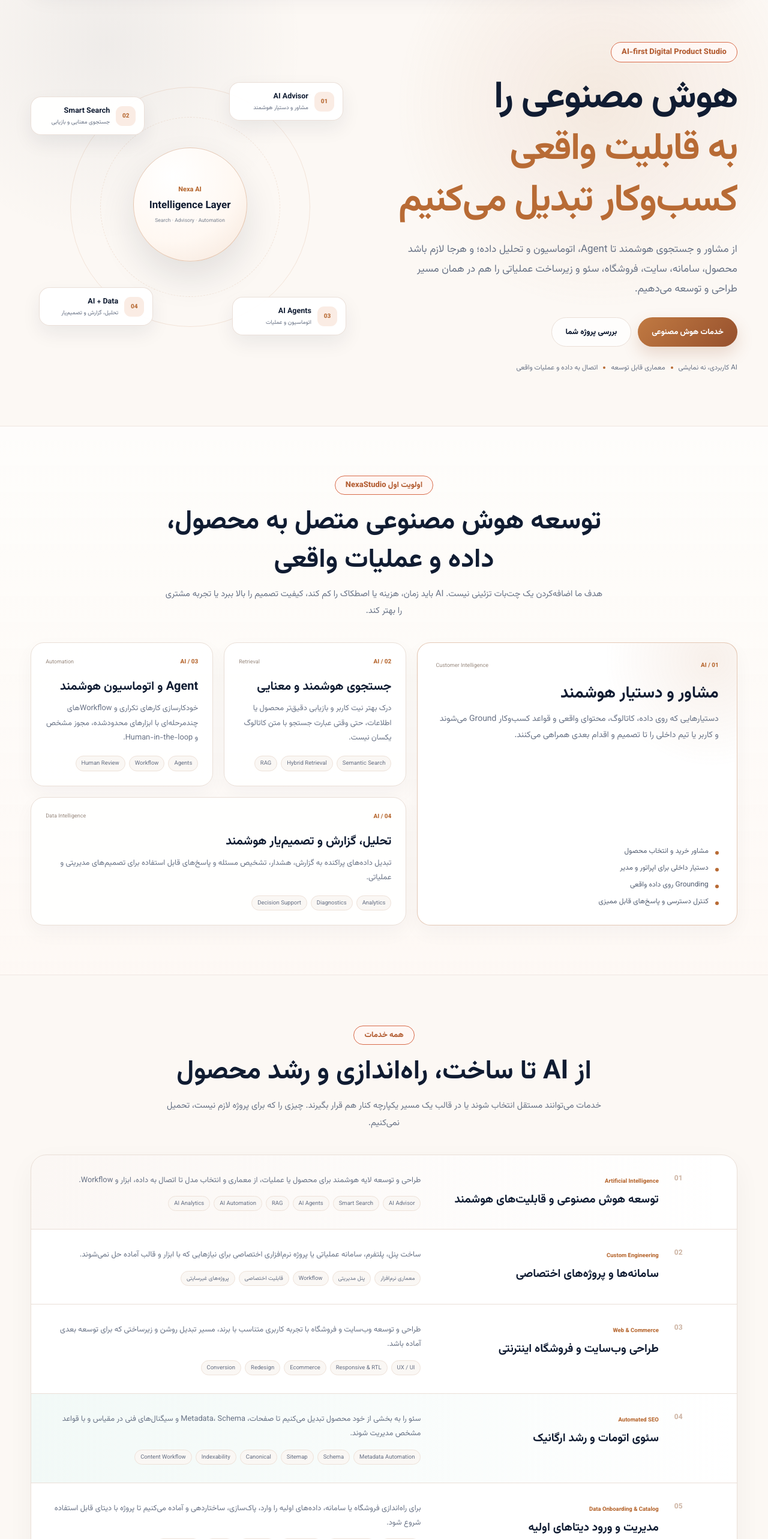
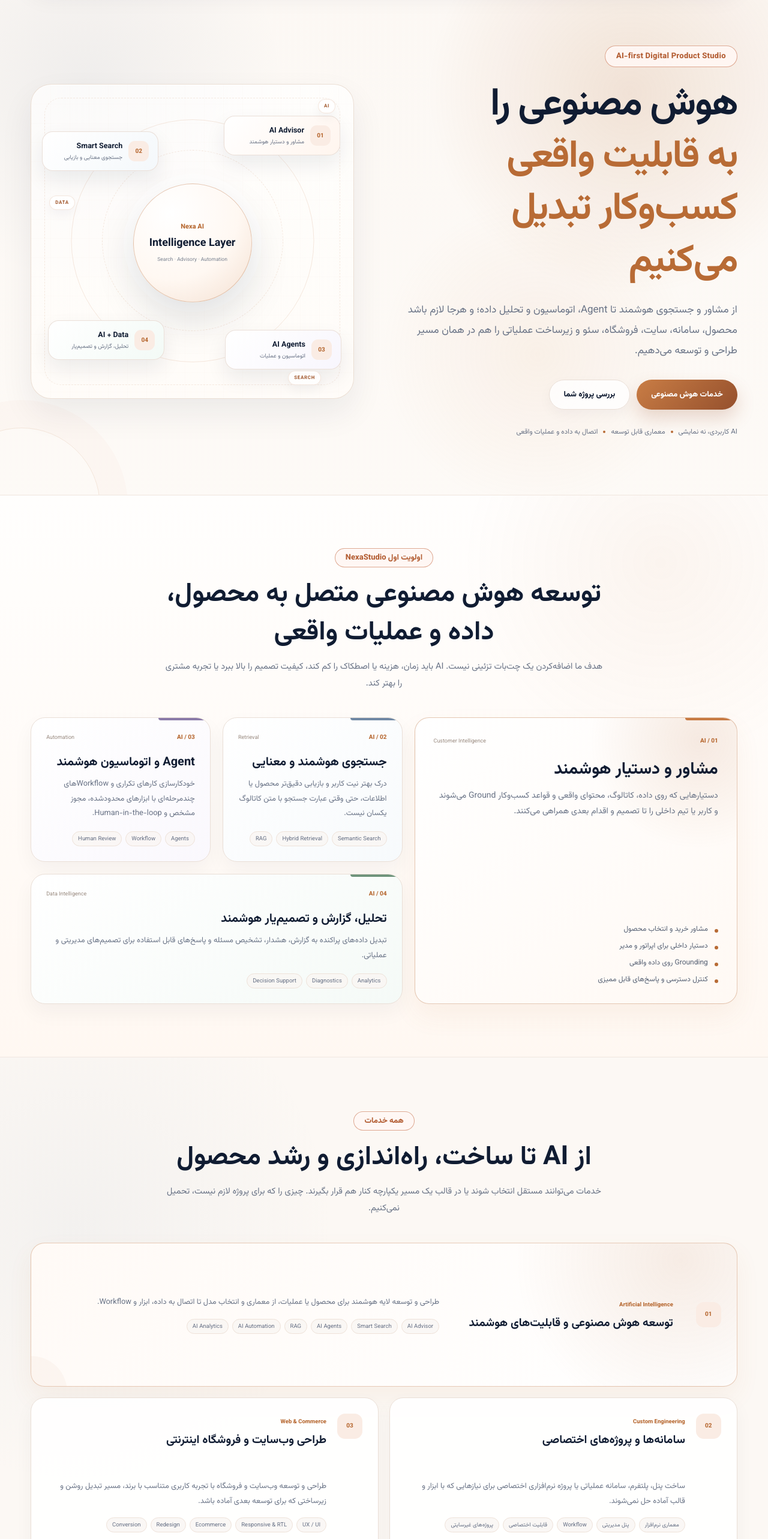
Before and after one commit to zohreksh/smartpilot, a Nuxt app: page /services in a window 1280 px wide. Shown: the part 100-2666 px from the top of the page at 60% size. Built offline with nearby package versions, Linux system fonts and the light colour scheme.

Commit message:
Add richer visual hierarchy to services page

```diff
--- a/pages/services.vue
+++ b/pages/services.vue
@@ -82,6 +82,9 @@
         </div>
 
         <div class="ai-visual" aria-label="حوزه‌های اصلی توسعه هوش مصنوعی">
+          <span class="visual-chip chip-one" aria-hidden="true">AI</span>
+          <span class="visual-chip chip-two" aria-hidden="true">DATA</span>
+          <span class="visual-chip chip-three" aria-hidden="true">SEARCH</span>
           <div class="ai-core">
             <span>Nexa AI</span>
             <strong>Intelligence Layer</strong>
@@ -226,7 +229,7 @@
         </div>
 
         <div class="service-list">
-          <article class="service-row service-featured">
+          <article class="service-row service-featured service-ai-card">
             <div class="service-number">01</div>
             <div class="service-title">
               <span>Artificial Intelligence</span>
@@ -290,7 +293,7 @@
             </div>
           </article>
 
-          <article class="service-row service-seo">
+          <article class="service-row service-seo service-seo-card">
             <div class="service-number">04</div>
             <div class="service-title">
               <span>Automated SEO</span>
@@ -312,7 +315,7 @@
             </div>
           </article>
 
-          <article class="service-row">
+          <article class="service-row service-data-card">
             <div class="service-number">05</div>
             <div class="service-title">
               <span>Data Onboarding & Catalog</span>
@@ -335,7 +338,7 @@
             </div>
           </article>
 
-          <article class="service-row">
+          <article class="service-row service-report-card">
             <div class="service-number">06</div>
             <div class="service-title">
               <span>Reporting & BI</span>
@@ -538,14 +541,15 @@
   min-height: 100vh;
   overflow-x: clip;
   direction: rtl;
-  background: var(--bg);
+  background:
+    linear-gradient(180deg, #fcf8f4 0%, #fffdfa 48%, #fcf8f4 100%);
   color: var(--text);
 }
 
 .services-hero {
   position: relative;
   overflow: hidden;
-  padding: 82px 0 88px;
+  padding: 88px 0 96px;
 }
 
 .services-hero::before {
@@ -553,8 +557,22 @@
   position: absolute;
   inset: 0;
   background:
-    radial-gradient(circle at 78% 26%, rgba(184, 107, 53, 0.11), transparent 30%),
-    radial-gradient(circle at 14% 12%, rgba(16, 28, 50, 0.055), transparent 26%);
+    radial-gradient(circle at 82% 20%, rgba(184, 107, 53, 0.16), transparent 27%),
+    radial-gradient(circle at 70% 72%, rgba(223, 170, 128, 0.12), transparent 24%),
+    radial-gradient(circle at 11% 18%, rgba(71, 93, 126, 0.07), transparent 25%);
+  pointer-events: none;
+}
+
+.services-hero::after {
+  content: "";
+  position: absolute;
+  width: 260px;
+  height: 260px;
+  left: -95px;
+  bottom: -150px;
+  border: 1px solid rgba(184, 107, 53, 0.14);
+  border-radius: 50%;
+  box-shadow: 0 0 0 46px rgba(184, 107, 53, 0.025);
   pointer-events: none;
 }
 
@@ -562,13 +580,13 @@
   position: relative;
   z-index: 1;
   display: grid;
-  grid-template-columns: minmax(0, 1.04fr) minmax(430px, 0.96fr);
-  gap: 72px;
+  grid-template-columns: minmax(0, 1.02fr) minmax(440px, 0.98fr);
+  gap: 78px;
   align-items: center;
 }
 
 .hero-copy {
-  max-width: 700px;
+  max-width: 710px;
 }
 
 .hero-eyebrow,
@@ -576,26 +594,28 @@
   display: inline-flex;
   align-items: center;
   width: fit-content;
-  border: 1px solid #d86b4a;
+  border: 1px solid rgba(196, 102, 63, 0.55);
   border-radius: 999px;
-  background: #fff7f4;
+  background: rgba(255, 247, 244, 0.92);
   color: #b45f35;
   font-size: 13px;
   font-weight: 800;
+  box-shadow: inset 0 1px 0 rgba(255, 255, 255, 0.9);
 }
 
 .hero-eyebrow {
-  padding: 6px 17px;
+  padding: 7px 18px;
   direction: ltr;
+  letter-spacing: 0.02em;
 }
 
 .hero-copy h1 {
-  max-width: 760px;
-  margin: 18px 0 20px;
+  max-width: 780px;
+  margin: 20px 0 20px;
   color: var(--text);
-  font-size: clamp(42px, 4.9vw, 66px);
-  line-height: 1.37;
-  letter-spacing: -0.025em;
+  font-size: clamp(43px, 5vw, 68px);
+  line-height: 1.36;
+  letter-spacing: -0.028em;
 }
 
 .hero-copy h1 strong {
@@ -604,18 +624,18 @@
 }
 
 .hero-lead {
-  max-width: 670px;
+  max-width: 680px;
   margin: 0;
   color: var(--muted);
   font-size: 17px;
-  line-height: 1.95;
+  line-height: 2;
 }
 
 .hero-actions {
   display: flex;
   flex-wrap: wrap;
   gap: 11px;
-  margin-top: 30px;
+  margin-top: 31px;
 }
 
 .primary-action,
@@ -623,8 +643,8 @@
   display: inline-flex;
   align-items: center;
   justify-content: center;
-  min-height: 49px;
-  padding: 12px 23px;
+  min-height: 50px;
+  padding: 12px 24px;
   border-radius: 999px;
   font-size: 13px;
   font-weight: 800;
@@ -632,15 +652,16 @@
 }
 
 .primary-action {
-  background: linear-gradient(135deg, #c17a42, #96502d);
+  background: linear-gradient(135deg, #c97d45, #95502d);
   color: #fff;
-  box-shadow: 0 12px 28px rgba(155, 84, 45, 0.2);
+  box-shadow: 0 14px 30px rgba(155, 84, 45, 0.22);
 }
 
 .secondary-action {
   border: 1px solid var(--line);
-  background: rgba(255, 255, 255, 0.75);
+  background: rgba(255, 255, 255, 0.82);
   color: var(--text);
+  box-shadow: 0 8px 22px rgba(16, 28, 50, 0.04);
 }
 
 .primary-action:hover,
@@ -653,7 +674,7 @@
   align-items: center;
   flex-wrap: wrap;
   gap: 9px;
-  margin-top: 26px;
+  margin-top: 28px;
   color: var(--muted);
   font-size: 11.5px;
 }
@@ -667,27 +688,75 @@
 
 .ai-visual {
   position: relative;
-  min-height: 510px;
+  min-height: 525px;
+  border-radius: 34px;
+  background:
+    linear-gradient(rgba(255, 255, 255, 0.72), rgba(255, 252, 249, 0.72)),
+    linear-gradient(90deg, rgba(184, 107, 53, 0.055) 1px, transparent 1px),
+    linear-gradient(rgba(184, 107, 53, 0.055) 1px, transparent 1px);
+  background-size: auto, 32px 32px, 32px 32px;
+  border: 1px solid rgba(230, 214, 202, 0.78);
+  box-shadow:
+    0 24px 55px rgba(16, 28, 50, 0.07),
+    inset 0 1px 0 rgba(255, 255, 255, 0.9);
+}
+
+.ai-visual::before {
+  content: "";
+  position: absolute;
+  inset: 22px;
+  border: 1px dashed rgba(184, 107, 53, 0.13);
+  border-radius: 28px;
+}
+
+.visual-chip {
+  position: absolute;
+  z-index: 5;
+  padding: 5px 9px;
+  border: 1px solid rgba(184, 107, 53, 0.16);
+  border-radius: 999px;
+  background: rgba(255, 255, 255, 0.84);
+  color: #a9653d;
+  font-size: 8px;
+  font-weight: 800;
+  letter-spacing: 0.08em;
+  box-shadow: 0 8px 18px rgba(16, 28, 50, 0.045);
+}
+
+.chip-one {
+  top: 24px;
+  right: 30px;
+}
+
+.chip-two {
+  left: 30px;
+  top: 185px;
+}
+
+.chip-three {
+  right: 54px;
+  bottom: 22px;
 }
 
 .ai-core {
   position: absolute;
   z-index: 3;
-  top: 155px;
+  top: 165px;
   right: 50%;
   display: flex;
-  width: 190px;
-  height: 190px;
+  width: 198px;
+  height: 198px;
   transform: translateX(50%);
   flex-direction: column;
   align-items: center;
   justify-content: center;
-  border: 1px solid rgba(184, 107, 53, 0.32);
+  border: 1px solid rgba(184, 107, 53, 0.34);
   border-radius: 50%;
   background:
-    radial-gradient(circle at 35% 25%, #fff, #fff8f2 58%, #f5e5d9 100%);
+    radial-gradient(circle at 32% 24%, #fff, #fff8f2 56%, #f3dfd0 100%);
   box-shadow:
-    0 28px 60px rgba(16, 28, 50, 0.11),
+    0 30px 66px rgba(16, 28, 50, 0.13),
+    0 0 0 16px rgba(255, 255, 255, 0.46),
     inset 0 1px 0 #fff;
   text-align: center;
 }
@@ -701,11 +770,11 @@
 .ai-core strong {
   margin-top: 5px;
   color: var(--text);
-  font-size: 17px;
+  font-size: 18px;
 }
 
 .ai-core small {
-  margin-top: 5px;
+  margin-top: 6px;
   color: #7c8492;
   font-size: 8.5px;
   direction: ltr;
@@ -715,21 +784,37 @@
   position: absolute;
   z-index: 4;
   display: flex;
-  min-width: 190px;
+  min-width: 194px;
   align-items: center;
   gap: 10px;
-  padding: 13px 14px;
-  border: 1px solid rgba(234, 223, 215, 0.95);
-  border-radius: 17px;
-  background: rgba(255, 255, 255, 0.94);
-  box-shadow: 0 13px 32px rgba(16, 28, 50, 0.07);
+  padding: 14px 15px;
+  border: 1px solid rgba(234, 223, 215, 0.94);
+  border-radius: 18px;
+  background: rgba(255, 255, 255, 0.95);
+  box-shadow: 0 15px 34px rgba(16, 28, 50, 0.075);
+}
+
+.ai-node:nth-of-type(1) {
+  background: linear-gradient(135deg, #fff, #fff5ee);
+}
+
+.ai-node:nth-of-type(2) {
+  background: linear-gradient(135deg, #fff, #f4f8fb);
+}
+
+.ai-node:nth-of-type(3) {
+  background: linear-gradient(135deg, #fff, #f8f6fd);
+}
+
+.ai-node:nth-of-type(4) {
+  background: linear-gradient(135deg, #fff, #f3faf6);
 }
 
 .ai-node > span {
   display: inline-flex;
   flex: none;
-  width: 33px;
-  height: 33px;
+  width: 34px;
+  height: 34px;
   align-items: center;
   justify-content: center;
   border-radius: 11px;
@@ -756,23 +841,23 @@
 }
 
 .node-advisor {
-  top: 46px;
-  right: 10px;
+  top: 52px;
+  right: 22px;
 }
 
 .node-search {
-  top: 70px;
-  left: 0;
+  top: 78px;
+  left: 18px;
 }
 
 .node-agent {
-  right: 5px;
-  bottom: 42px;
+  right: 20px;
+  bottom: 48px;
 }
 
 .node-data {
-  left: 14px;
-  bottom: 58px;
+  left: 28px;
+  bottom: 64px;
 }
 
 .visual-ring {
@@ -783,34 +868,35 @@
 }
 
 .ring-one {
-  width: 400px;
-  height: 400px;
-  top: 54px;
+  width: 405px;
+  height: 405px;
+  top: 58px;
   right: 50%;
   transform: translateX(50%);
 }
 
 .ring-two {
-  width: 300px;
-  height: 300px;
-  top: 104px;
+  width: 302px;
+  height: 302px;
+  top: 109px;
   right: 50%;
   transform: translateX(50%);
   border-style: dashed;
 }
 
 .ai-services-section {
-  padding: 82px 0;
-  border-top: 1px solid rgba(234, 223, 215, 0.7);
-  border-bottom: 1px solid rgba(234, 223, 215, 0.7);
+  padding: 88px 0;
+  border-top: 1px solid rgba(234, 223, 215, 0.72);
+  border-bottom: 1px solid rgba(234, 223, 215, 0.72);
   background:
-    linear-gradient(180deg, rgba(255, 255, 255, 0.64), rgba(255, 249, 245, 0.72));
+    radial-gradient(circle at 86% 12%, rgba(202, 126, 72, 0.07), transparent 24%),
+    linear-gradient(180deg, #fffefd 0%, #fff8f2 100%);
   scroll-margin-top: 110px;
 }
 
 .section-heading {
-  max-width: 830px;
-  margin: 0 auto 38px;
+  max-width: 840px;
+  margin: 0 auto 42px;
   text-align: center;
 }
 
@@ -840,38 +926,73 @@
 
 .ai-grid {
   display: grid;
-  grid-template-columns: minmax(340px, 0.92fr) minmax(0, 1.08fr);
-  gap: 18px;
+  grid-template-columns: minmax(350px, 0.93fr) minmax(0, 1.07fr);
+  gap: 20px;
 }
 
 .ai-side-grid {
   display: grid;
   grid-template-columns: 1fr 1fr;
-  gap: 18px;
+  gap: 20px;
 }
 
 .ai-feature {
+  position: relative;
+  overflow: hidden;
   min-width: 0;
-  padding: 24px;
+  padding: 25px;
   border: 1px solid var(--line);
-  border-radius: 22px;
-  background: rgba(255, 255, 255, 0.94);
-  box-shadow: 0 12px 32px rgba(16, 28, 50, 0.04);
+  border-radius: 24px;
+  background: rgba(255, 255, 255, 0.96);
+  box-shadow: 0 14px 34px rgba(16, 28, 50, 0.045);
+}
+
+.ai-feature::before {
+  content: "";
+  position: absolute;
+  top: 0;
+  right: 0;
+  width: 86px;
+  height: 4px;
+  border-radius: 0 0 0 999px;
+  background: #c77a43;
+}
+
+.ai-side-grid .ai-feature:nth-child(1)::before {
+  background: #7088a4;
+}
+
+.ai-side-grid .ai-feature:nth-child(2)::before {
+  background: #8a7aa8;
+}
+
+.ai-side-grid .ai-feature:nth-child(3)::before {
+  background: #6f947b;
 }
 
 .ai-feature-main {
   display: flex;
-  min-height: 445px;
+  min-height: 448px;
   flex-direction: column;
-  padding: 30px;
+  padding: 31px;
   border-color: rgba(184, 107, 53, 0.36);
   background:
-    radial-gradient(circle at 92% 6%, rgba(184, 107, 53, 0.1), transparent 27%),
-    #fff;
-}
-
-.ai-side-grid .ai-feature:last-child {
+    radial-gradient(circle at 88% 8%, rgba(184, 107, 53, 0.13), transparent 28%),
+    linear-gradient(145deg, #fff, #fff9f4);
+  box-shadow: 0 20px 44px rgba(184, 107, 53, 0.07);
+}
+
+.ai-side-grid .ai-feature:nth-child(1) {
+  background: linear-gradient(145deg, #fff, #f7fafc);
+}
+
+.ai-side-grid .ai-feature:nth-child(2) {
+  background: linear-gradient(145deg, #fff, #faf8fd);
+}
+
+.ai-side-grid .ai-feature:nth-child(3) {
   grid-column: 1 / -1;
+  background: linear-gradient(145deg, #fff, #f5faf7);
 }
 
 .feature-top {
@@ -901,7 +1022,7 @@
 }
 
 .ai-feature-main h3 {
-  font-size: 27px;
+  font-size: 28px;
 }
 
 .ai-feature p {
@@ -953,58 +1074,125 @@
   padding: 5px 9px;
   border: 1px solid #eee2d9;
   border-radius: 999px;
-  background: #faf7f4;
+  background: rgba(250, 247, 244, 0.9);
   color: #667085;
   font-size: 9.5px;
   line-height: 1.4;
 }
 
 .all-services-section {
-  padding: 84px 0;
+  padding: 90px 0;
+  background:
+    radial-gradient(circle at 10% 15%, rgba(101, 131, 161, 0.06), transparent 22%),
+    #fcf8f4;
   scroll-margin-top: 110px;
 }
 
 .service-list {
+  display: grid;
+  grid-template-columns: repeat(2, minmax(0, 1fr));
+  gap: 18px;
+}
+
+.service-row {
+  position: relative;
   overflow: hidden;
+  display: grid;
+  grid-template-columns: 44px minmax(0, 1fr);
+  gap: 10px 16px;
+  align-items: start;
+  min-width: 0;
+  min-height: 292px;
+  padding: 26px;
   border: 1px solid var(--line);
-  border-radius: 26px;
-  background: var(--surface);
-  box-shadow: 0 16px 46px rgba(16, 28, 50, 0.045);
-}
-
-.service-row {
-  display: grid;
-  grid-template-columns: 72px minmax(220px, 0.75fr) minmax(0, 1.25fr);
-  gap: 26px;
-  align-items: start;
-  padding: 30px 32px;
-  border-bottom: 1px solid var(--line);
-  transition: background 0.2s ease;
-}
-
-.service-row:last-child {
-  border-bottom: 0;
+  border-radius: 23px;
+  background: rgba(255, 255, 255, 0.94);
+  box-shadow: 0 12px 32px rgba(16, 28, 50, 0.04);
+  transition:
+    transform 0.22s ease,
+    box-shadow 0.22s ease,
+    border-color 0.22s ease;
+}
+
+.service-row::after {
+  content: "";
+  position: absolute;
+  width: 120px;
+  height: 120px;
+  left: -60px;
+  bottom: -70px;
+  border-radius: 50%;
+  background: rgba(184, 107, 53, 0.04);
 }
 
 .service-row:hover {
-  background: #fffbf8;
-}
-
-.service-featured {
+  transform: translateY(-4px);
+  border-color: rgba(184, 107, 53, 0.26);
+  box-shadow: 0 18px 42px rgba(16, 28, 50, 0.075);
+}
+
+.service-ai-card {
+  grid-column: 1 / -1;
+  min-height: 240px;
+  grid-template-columns: 58px minmax(230px, 0.72fr) minmax(0, 1.28fr);
+  gap: 22px;
+  align-items: center;
+  border-color: rgba(184, 107, 53, 0.34);
   background:
-    linear-gradient(90deg, rgba(184, 107, 53, 0.055), rgba(255, 255, 255, 0));
-}
-
-.service-seo {
+    radial-gradient(circle at 92% 12%, rgba(184, 107, 53, 0.12), transparent 25%),
+    linear-gradient(135deg, #fffaf6, #fff);
+  box-shadow: 0 18px 42px rgba(184, 107, 53, 0.07);
+}
+
+.service-seo-card {
   background:
-    linear-gradient(90deg, rgba(215, 237, 230, 0.32), rgba(255, 255, 255, 0));
+    linear-gradient(145deg, #fff, #f5faf7);
+  border-color: rgba(111, 148, 123, 0.26);
+}
+
+.service-data-card {
+  background:
+    linear-gradient(145deg, #fff, #f7f5fb);
+  border-color: rgba(138, 122, 168, 0.22);
+}
+
+.service-report-card {
+  background:
+    linear-gradient(145deg, #fff, #f5f8fb);
+  border-color: rgba(112, 136, 164, 0.22);
 }
 
 .service-number {
-  color: #cfb7a7;
-  font-size: 12px;
+  display: inline-flex;
+  width: 42px;
+  height: 42px;
+  align-items: center;
+  justify-content: center;
+  border-radius: 13px;
+  background: #faece4;
+  color: var(--accent);
+  font-size: 10px;
   font-weight: 800;
   direction: ltr;
+}
+
+.service-seo-card .service-number {
+  background: #edf5ef;
+  color: #5c8268;
+}
+
+.service-data-card .service-number {
+  background: #f1eef8;
+  color: #766890;
+}
+
+.service-report-card .service-number {
+  background: #eef3f8;
+  color: #657f9c;
+}
+
+.service-title {
+  min-width: 0;
 }
 
 .service-title span {
@@ -1021,8 +1209,17 @@
   line-height: 1.6;
 }
 
+.service-body {
+  grid-column: 2;
+  min-width: 0;
+}
+
+.service-ai-card .service-body {
+  grid-column: auto;
+}
+
 .service-body p {
-  max-width: 690px;
+  max-width: 700px;
   margin: 0;
   color: var(--muted);
   font-size: 12.8px;
@@ -1033,20 +1230,22 @@
   display: flex;
   flex-wrap: wrap;
   gap: 6px;
-  margin-top: 14px;
+  margin-top: 15px;
 }
 
 .engagement-section {
-  padding: 82px 0;
+  padding: 88px 0;
   border-top: 1px solid rgba(234, 223, 215, 0.72);
   border-bottom: 1px solid rgba(234, 223, 215, 0.72);
-  background: rgba(255, 255, 255, 0.5);
+  background:
+    radial-gradient(circle at 84% 20%, rgba(184, 107, 53, 0.07), transparent 26%),
+    rgba(255, 255, 255, 0.68);
 }
 
 .engagement-layout {
   display: grid;
   grid-template-columns: minmax(300px, 0.72fr) minmax(0, 1.28fr);
-  gap: 60px;
+  gap: 62px;
   align-items: center;
 }
 
@@ -1080,20 +1279,42 @@
 }
 
 .engagement-options article {
+  position: relative;
+  overflow: hidden;
   display: grid;
-  grid-template-columns: 48px minmax(0, 1fr);
-  gap: 15px;
+  grid-template-columns: 50px minmax(0, 1fr);
+  gap: 16px;
   align-items: center;
-  padding: 18px 20px;
+  padding: 19px 21px;
   border: 1px solid var(--line);
-  border-radius: 18px;
+  border-radius: 19px;
   background: var(--surface);
+  box-shadow: 0 10px 26px rgba(16, 28, 50, 0.035);
+}
+
+.engagement-options article::after {
+  content: "";
+  position: absolute;
+  right: 0;
+  top: 16px;
+  bottom: 16px;
+  width: 3px;
+  border-radius: 999px;
+  background: #d9b299;
+}
+
+.engagement-options article:nth-child(2)::after {
+  background: #b86b35;
+}
+
+.engagement-options article:nth-child(3)::after {
+  background: #7088a4;
 }
 
 .engagement-options article > span {
   display: inline-flex;
-  width: 43px;
-  height: 43px;
+  width: 44px;
+  height: 44px;
   align-items: center;
   justify-content: center;
   border-radius: 14px;
@@ -1116,12 +1337,15 @@
 }
 
 .engagement-highlight {
-  border-color: rgba(184, 107, 53, 0.35) !important;
-  background: #fff9f5 !important;
+  border-color: rgba(184, 107, 53, 0.36) !important;
+  background: linear-gradient(145deg, #fff, #fff8f2) !important;
+  box-shadow: 0 14px 32px rgba(184, 107, 53, 0.06) !important;
 }
 
 .process-section {
-  padding: 82px 0;
+  padding: 88px 0;
+  background:
+    linear-gradient(180deg, #fcf8f4 0%, #fffdfb 100%);
 }
 
 .process-list {
@@ -1137,11 +1361,11 @@
 .process-list::before {
   content: "";
   position: absolute;
-  top: 26px;
+  top: 27px;
   right: 9%;
   left: 9%;
   height: 1px;
-  background: var(--line);
+  background: linear-gradient(90deg, transparent, #dac8bb 16%, #dac8bb 84%, transparent);
 }
 
 .process-list li {
@@ -1152,22 +1376,39 @@
 
 .process-list li > span {
   display: inline-flex;
-  width: 52px;
-  height: 52px;
+  width: 54px;
+  height: 54px;
   align-items: center;
   justify-content: center;
   border: 1px solid #decfc4;
   border-radius: 50%;
-  background: var(--bg);
+  background: linear-gradient(145deg, #fff, #f9ede4);
   color: var(--accent);
   font-size: 11px;
   font-weight: 800;
-  box-shadow: 0 0 0 8px var(--bg);
+  box-shadow:
+    0 0 0 8px var(--bg),
+    0 10px 24px rgba(16, 28, 50, 0.04);
+}
+
+.process-list li:nth-child(2) > span {
+  background: linear-gradient(145deg, #fff, #f0f4f8);
+  color: #657f9c;
+}
+
+.process-list li:nth-child(3) > span {
+  background: linear-gradient(145deg, #fff, #f3f0f8);
+  color: #766890;
+}
+
+.process-list li:nth-child(4) > span {
+  background: linear-gradient(145deg, #fff, #eef6f0);
+  color: #5c8268;
 }
 
 .process-list strong {
   display: block;
-  margin-top: 17px;
+  margin-top: 18px;
   color: var(--text);
   font-size: 16px;
 }
@@ -1180,32 +1421,49 @@
 }
 
 .proof-section {
-  padding: 82px 0 90px;
+  padding: 90px 0 100px;
   border-top: 1px solid rgba(234, 223, 215, 0.72);
-  background: rgba(255, 255, 255, 0.48);
+  background:
+    radial-gradient(circle at 14% 15%, rgba(112, 136, 164, 0.07), transparent 24%),
+    rgba(255, 255, 255, 0.62);
 }
 
 .proof-layout {
   display: grid;
-  grid-template-columns: minmax(300px, 0.72fr) minmax(0, 1.28fr);
-  gap: 52px;
+  grid-template-columns: minmax(300px, 0.68fr) minmax(0, 1.32fr);
+  gap: 58px;
   align-items: center;
 }
 
 .proof-products {
-  display: grid;
-  grid-template-columns: repeat(2, minmax(0, 1fr));
-  gap: 15px;
+  position: relative;
+  min-height: 430px;
   direction: ltr;
 }
 
 .proof-products figure {
+  position: absolute;
   overflow: hidden;
+  width: 58%;
   margin: 0;
   border: 1px solid var(--line);
-  border-radius: 22px;
+  border-radius: 25px;
   background: var(--surface);
-  box-shadow: 0 15px 36px rgba(16, 28, 50, 0.055);
+  box-shadow: 0 22px 48px rgba(16, 28, 50, 0.095);
+}
+
+.proof-products figure:first-child {
+  top: 0;
+  left: 0;
+  z-index: 2;
+  transform: rotate(-1.2deg);
+}
+
+.proof-products figure:last-child {
+  right: 0;
+  bottom: 0;
+  z-index: 1;
+  transform: rotate(1.2deg);
 }
 
 .proof-products img {
@@ -1222,6 +1480,7 @@
   gap: 2px;
   padding: 14px 15px 17px;
   direction: rtl;
+  background: rgba(255, 255, 255, 0.97);
 }
 
 .proof-products figcaption span {
@@ -1245,8 +1504,8 @@
 
 @media (max-width: 1080px) {
   .hero-layout {
-    grid-template-columns: minmax(0, 1fr) minmax(390px, 0.9fr);
-    gap: 36px;
+    grid-template-columns: minmax(0, 1fr) minmax(400px, 0.92fr);
+    gap: 40px;
   }
 
   .ai-grid {
@@ -1257,25 +1516,24 @@
     min-height: 0;
   }
 
-  .service-row {
-    grid-template-columns: 58px minmax(200px, 0.7fr) minmax(0, 1.3fr);
-    gap: 20px;
+  .service-ai-card {
+    grid-template-columns: 52px minmax(200px, 0.7fr) minmax(0, 1.3fr);
   }
 
   .engagement-layout,
   .proof-layout {
-    gap: 34px;
+    gap: 38px;
   }
 }
 
 @media (max-width: 820px) {
   .services-hero {
-    padding: 58px 0 66px;
+    padding: 62px 0 70px;
   }
 
   .hero-layout {
     grid-template-columns: 1fr;
-    gap: 28px;
+    gap: 30px;
   }
 
   .hero-copy {
@@ -1283,8 +1541,8 @@
   }
 
   .ai-visual {
-    width: min(100%, 620px);
-    min-height: 470px;
+    width: min(100%, 640px);
+    min-height: 490px;
     margin: 0 auto;
   }
 
@@ -1292,15 +1550,21 @@
     grid-template-columns: 1fr;
   }
 
-  .ai-side-grid .ai-feature:last-child {
+  .ai-side-grid .ai-feature:nth-child(3) {
     grid-column: auto;
   }
 
-  .service-row {
-    grid-template-columns: 44px minmax(0, 1fr);
-    gap: 14px;
-  }
-
+  .service-list {
+    grid-template-columns: 1fr;
+  }
+
+  .service-ai-card {
+    grid-column: auto;
+    grid-template-columns: 46px minmax(0, 1fr);
+    min-height: 0;
+  }
+
+  .service-ai-card .service-body,
   .service-body {
     grid-column: 2;
   }
@@ -1315,6 +1579,10 @@
     max-width: 720px;
   }
 
+  .proof-products {
+    min-height: 390px;
+  }
+
   .process-list {
     grid-template-columns: repeat(2, 1fr);
     gap: 30px 18px;
@@ -1327,7 +1595,7 @@
 
 @media (max-width: 600px) {
   .services-hero {
-    padding: 46px 0 54px;
+    padding: 48px 0 58px;
   }
 
   .hero-copy h1 {
@@ -1357,6 +1625,14 @@
     min-height: 0;
     grid-template-columns: 1fr;
     gap: 10px;
+    padding: 14px;
+    border-radius: 22px;
+  }
+
+  .ai-visual::before,
+  .visual-chip,
+  .visual-ring {
+    display: none;
   }
 
   .ai-core {
@@ -1367,7 +1643,8 @@
     height: auto;
     min-height: 132px;
     transform: none;
-    border-radius: 22px;
+    border-radius: 19px;
+    box-shadow: 0 10px 26px rgba(16, 28, 50, 0.07);
   }
 
   .ai-node {
@@ -1377,20 +1654,16 @@
     width: 100%;
   }
 
-  .visual-ring {
-    display: none;
-  }
-
   .ai-services-section,
   .all-services-section,
   .engagement-section,
   .process-section,
   .proof-section {
-    padding: 58px 0;
+    padding: 60px 0;
   }
 
   .section-heading {
-    margin-bottom: 28px;
+    margin-bottom: 29px;
   }
 
   .section-heading h2,
@@ -1415,19 +1688,22 @@
     font-size: 22px;
   }
 
-  .service-list {
-    border-radius: 20px;
-  }
-
-  .service-row {
+  .service-row,
+  .service-ai-card {
     grid-template-columns: 1fr;
-    gap: 7px;
+    min-height: 0;
+    gap: 8px;
     padding: 23px 20px;
   }
 
-  .service-number,
+  .service-ai-card .service-body,
   .service-body {
     grid-column: auto;
+  }
+
+  .service-number {
+    width: 38px;
+    height: 38px;
   }
 
   .service-title h3 {
@@ -1477,8 +1753,20 @@
   }
 
   .proof-products {
+    display: grid;
+    min-height: 0;
     grid-template-columns: 1fr;
+    gap: 14px;
     direction: rtl;
+  }
+
+  .proof-products figure,
+  .proof-products figure:first-child,
+  .proof-products figure:last-child {
+    position: relative;
+    inset: auto;
+    width: 100%;
+    transform: none;
   }
 }
 
```
